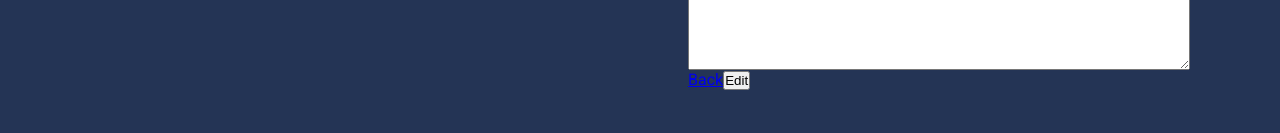
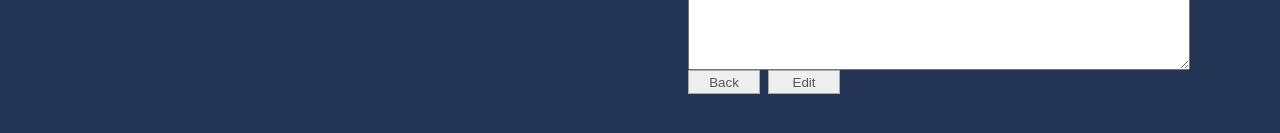
Before and after one commit to miketaart/covid19-client, a React (Create React App) app: page /posts/edit/1 in a window 1280 px wide. Shown: the part 421-554 px from the top of the page. Built offline with nearby package versions, Linux system fonts and the light colour scheme; no server answers; data requests are answered from the project's data file.

Commit message:
Add last styling for mvp

```diff
--- a/src/components/survey/EditPost.jsx
+++ b/src/components/survey/EditPost.jsx
@@ -72,8 +72,6 @@ class EditPost extends Component {
   }
 
   componentDidMount() {
-    console.log('lalalala')
-    console.log(this.props)
     this.getPostDetails();
   }
 
@@ -103,7 +101,7 @@ class EditPost extends Component {
               required="required"
             />
           </p>
-          <Link to={`/posts/${this.props.match.params.id}`}>Back</Link>
+          <Link to={`/posts/${this.props.match.params.id}`}><button className="Survey__Form-button">Back</button></Link>
           <button className="Survey__Form-button" onClick={this.handleSubmit}>Edit</button>
         </form>
       </div>
--- a/src/index.css
+++ b/src/index.css
@@ -403,6 +403,16 @@
   color: #CD4841;
 }
 
+.EditForm .Survey__Form-button {
+  margin-right: 8px;
+  border: 1px solid #AAA;
+  color: #555;
+  overflow: hidden;
+  width: 72px;
+  height: 24px;
+  white-space: nowrap;
+}
+
 * {
   margin: 0;
   padding: 0;
--- a/src/styles/scss/_EditPost.scss
+++ b/src/styles/scss/_EditPost.scss
@@ -15,4 +15,14 @@
         flex-direction: column;
         color: #CD4841;
     }
+
+    .Survey__Form-button {
+        margin-right: 8px;
+        border: 1px solid #AAA;
+        color: #555;
+        overflow: hidden;
+        width: 72px;
+        height: 24px;
+        white-space: nowrap;
+    }
 }
```
